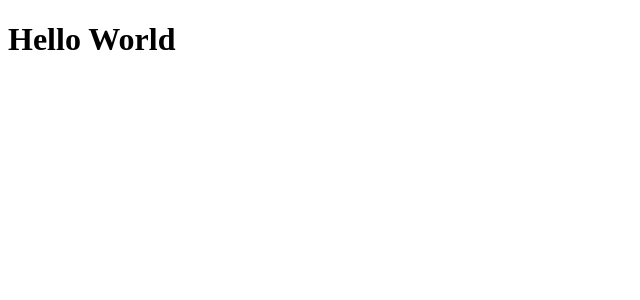
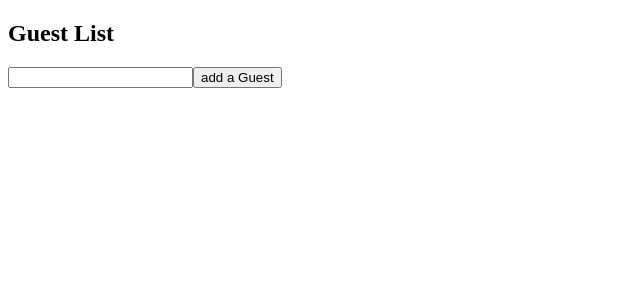
Before and after one commit to rigole/React-TypeScript, a React (Create React App) app: page / in a window 1280 px wide. Shown: the top 300 px of the page, without its empty margins (0-640 px from the left). Built offline with nearby package versions, Linux system fonts and the light colour scheme.

Commit message:
state and typeScript

```diff
--- a/src/index.tsx
+++ b/src/index.tsx
@@ -1,9 +1,10 @@
 import ReactDOM from "react-dom"
+import GuesList from "./state/GuesList";
 
 const App = () => {
     return (
         <div>
-            <h1>Hello World</h1>
+            <GuesList/>
         </div>
     )
 }
--- /dev/null
+++ b/src/state/GuesList.tsx
@@ -0,0 +1,15 @@
+import React from "react";
+import { useState } from "react";
+
+const GuestList: React.FC = () => {
+    const [name, setName] = useState("")
+    return (
+        <div>
+            <h2>Guest List</h2>
+            <input value={name} onChange={(e) => setName(e.target.value)}/>
+            <button>add a Guest</button>
+        </div>
+    )
+}
+
+export default GuestList;
```
